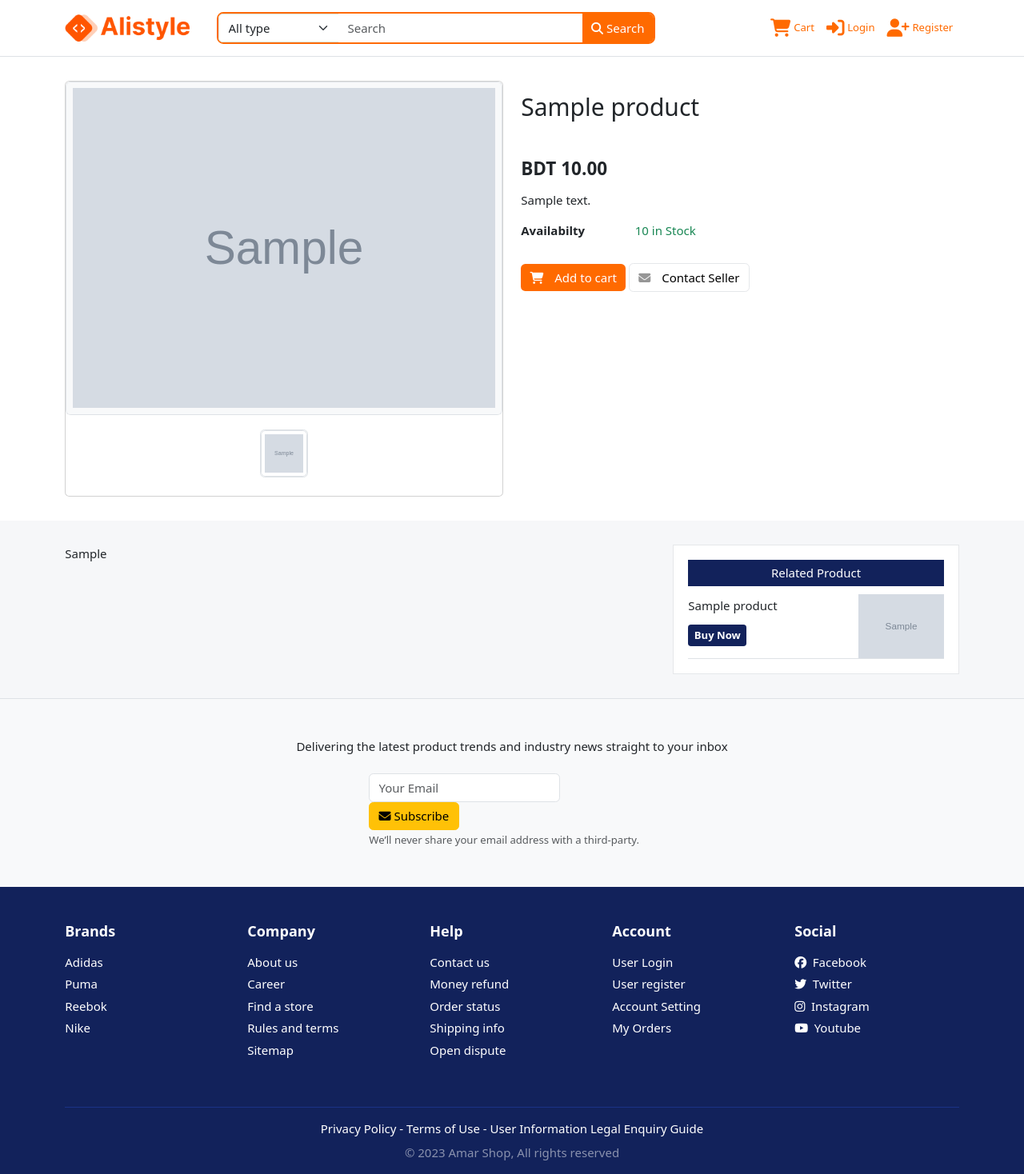
After one commit to mehadi214100/AmarShop, a Django app: a page that uses templates/shop/product_details.html in a window 1280 px wide. The commit adds this page. Shown: the whole page at 80% size. Run offline with Django 5.2, Linux system fonts and the light colour scheme; tables that the repository leaves empty hold one stand-in row (values such as "Sample post"); grey boxes marked "Sample" are stand-in pictures; some libraries are stand-ins or nearby versions; some web fonts are replaced.

Commit message:
product view added

```diff
--- a/amarshop/settings.py
+++ b/amarshop/settings.py
@@ -21,7 +21,9 @@ ALLOWED_HOSTS = []
 
 # Application definition
 
+
 INSTALLED_APPS = [
+    'unfold',
     'django.contrib.admin',
     'django.contrib.auth',
     'django.contrib.contenttypes',
--- a/shop/urls.py
+++ b/shop/urls.py
@@ -3,4 +3,6 @@ from . import views
 urlpatterns = [
     path("",views.home,name="home"),
     path("all_products/",views.all_products,name="all_products"),
+    path("all_products/<slug:category>/",views.all_products,name="category_products"),
+    path("product_details/<slug:product_name>/",views.product_details,name="product_details"),
 ]
--- a/shop/views.py
+++ b/shop/views.py
@@ -12,9 +12,26 @@ def home(request):
     return render(request,"shop/home.html",context)
 
 
-def all_products(request):
-    products = Product.objects.select_related('category').filter(available=True,category__is_available=True)
+def all_products(request,category=None):
+    if category:
+        products = Product.objects.select_related('category').filter(available=True,category__is_available=True,category__slug=category)
+    else:
+        products = Product.objects.select_related('category').filter(available=True,category__is_available=True)
+
     context = {
         "products":products,
     }
     return render(request,"shop/product_list.html",context)
+
+
+def product_details(request,product_name):
+    product = Product.objects.get(slug = product_name)
+    cat = product.category
+
+    related_products = Product.objects.all().filter(category =  cat)
+
+    context = {
+        "product":product,
+        "related_products":related_products,
+    }
+    return render(request,"shop/product_details.html",context)
--- a/static/css/style.css
+++ b/static/css/style.css
@@ -16,6 +16,10 @@
     background-color: #12225b !important;
     color: white;
     font-weight: 700;
+}
+.btn-blue:hover{
+    color: white !important;
+    background-color: #0a1230 !important;
 }
 .img-sm {
 max-width: 100px;
--- /dev/null
+++ b/templates/shop/product_details.html
@@ -0,0 +1,183 @@
+{% extends "base.html" %}
+{% block content %}
+<!-- ========================= SECTION CONTENT ========================= -->
+<section class="section-content bg-white padding-y">
+<div class="container">
+
+<!-- ============================ ITEM DETAIL ======================== -->
+	<div class="row">
+		<aside class="col-md-6">
+<div class="card">
+<article class="gallery-wrap">
+  <!-- Big Image -->
+  <div class="img-big-wrap mb-3 text-center">
+    <div class="border rounded p-2 bg-light">
+      <a href="#">
+        <img id="mainProductImage" src="{{ product.images.first.image.url }}" class="img-fluid" style="max-height: 400px;">
+      </a>
+    </div>
+  </div>
+
+  <!-- Thumbnails -->
+  <div class="thumbs-wrap d-flex flex-wrap gap-2 justify-content-center">
+    {% for image in product.images.all %}
+      <a href="#" class="item-thumb border rounded">
+        <img src="{{ image.image.url }}" class="img-thumbnail thumb-img" style="width: 60px; height: 60px; object-fit: cover;">
+      </a>
+    {% endfor %}
+  </div>
+</article>
+
+
+
+</div> <!-- card.// -->
+		</aside>
+		<main class="col-md-6">
+<article class="product-info-aside">
+
+<h2 class="title mt-3">{{product.name}} </h2>
+{% comment %}
+<div class="rating-wrap my-3">
+	<ul class="rating-stars">
+		<li style="width:80%" class="stars-active">
+			<i class="fa fa-star"></i>
+            <i class="fa fa-star"></i>
+			<i class="fa fa-star"></i>
+            <i class="fa fa-star"></i>
+			<i class="fa fa-star"></i>
+			<i class="fa fa-star"></i>
+			<i class="fa fa-star"></i>
+		</li>
+		<li>
+			<i class="fa fa-star"></i>
+            <i class="fa fa-star"></i>
+			<i class="fa fa-star"></i>
+            <i class="fa fa-star"></i>
+			<i class="fa fa-star"></i>
+		</li>
+	</ul>
+	<small class="label-rating text-muted">132 reviews</small>
+	<small class="label-rating text-success"> <i class="fa fa-clipboard-check"></i> 154 orders </small>
+</div> <!-- rating-wrap.// --> {% endcomment %}
+
+<div class="mb-3 mt-5">
+    {% if product.discount_percentage %}
+        <var class="price h4">BDT {{product.price}}</var>
+        <span class="text-muted text-decoration-line-through">BDT {{product.discounted_price}}</span>
+    {% else %}
+        <var class="price h4">BDT {{product.price}}</var>
+    {% endif %}
+</div> <!-- price-detail-wrap .// -->
+
+<p>{{product.description}} </p>
+
+
+<dl class="row">
+
+
+  <dt class="col-sm-3">Availabilty</dt>
+
+  <dd class="col-sm-9 text-success">{{product.stock}} in Stock</dd>
+</dl>
+
+	<div class="form-row  mt-4">
+
+		<div class="form-group col-md">
+			<a href="#"  class="btn  btn-secondary border-0">
+				<i class="fas fa-shopping-cart"></i> <span class="text">Add to cart</span>
+			</a>
+			<a href="#" class="btn btn-light">
+        <i class="fas fa-envelope"></i> <span class="text">Contact Seller</span>
+			</a>
+		</div> <!-- col.// -->
+	</div> <!-- row.// -->
+
+</article> <!-- product-info-aside .// -->
+		</main> <!-- col.// -->
+	</div> <!-- row.// -->
+
+<!-- ================ ITEM DETAIL END .// ================= -->
+
+
+</div> <!-- container .//  -->
+</section>
+<!-- ========================= SECTION CONTENT END// ========================= -->
+
+<!-- ========================= SECTION  ========================= -->
+<section class="section-name padding-y bg">
+<div class="container">
+
+<div class="row">
+	<div class="col-md-8">
+
+        {{product.specification|safe}}
+	</div> <!-- col.// -->
+
+	<aside class="col-md-4">
+
+		<div class="box">
+
+
+		<h6 class="bg-blue text-center text-white mb-0 p-2">Related Product</h6>
+			{% for product in related_products %}
+			<div class="card-banner border-bottom">
+			  <div class="py-3" style="width:80%">
+			    <h6 class="card-title">{{product.name}}</h6>
+			    <a href="{% url "product_details" product.slug %}" class="btn btn-blue btn-sm border-0 mt-3"> Buy Now  </a>
+			  </div>
+			  <img src="{{product.images.first.image.url}}" height="80" class="img-bg">
+			</div>
+			{% endfor %}
+
+
+
+
+	</div> <!-- box.// -->
+	</aside> <!-- col.// -->
+</div> <!-- row.// -->
+
+</div> <!-- container .//  -->
+</section>
+<!-- ========================= SECTION CONTENT END// ========================= -->
+
+
+
+<!-- ========================= SECTION SUBSCRIBE  ========================= -->
+<section class="padding-y-lg bg-light border-top">
+<div class="container">
+
+<p class="pb-2 text-center">Delivering the latest product trends and industry news straight to your inbox</p>
+
+<div class="row justify-content-md-center">
+  <div class="col-lg-4 col-sm-6">
+<form class="form-row">
+    <div class="col-8">
+    <input class="form-control" placeholder="Your Email" type="email">
+    </div> <!-- col.// -->
+    <div class="col-4">
+    <button type="submit" class="btn btn-block btn-warning"> <i class="fa fa-envelope"></i> Subscribe </button>
+    </div> <!-- col.// -->
+</form>
+<small class="form-text">We’ll never share your email address with a third-party. </small>
+  </div> <!-- col-md-6.// -->
+</div>
+
+
+</div>
+</section>
+
+
+<script>
+  document.addEventListener("DOMContentLoaded", function () {
+    const mainImage = document.getElementById("mainProductImage");
+    document.querySelectorAll(".thumb-img").forEach(function (thumb) {
+      thumb.addEventListener("click", function (e) {
+        e.preventDefault();
+        mainImage.src = this.src;
+      });
+    });
+  });
+</script>
+
+
+{% endblock content %}
```
Also changed, not shown: templates/shop/home.html (+5 -5 lines).
